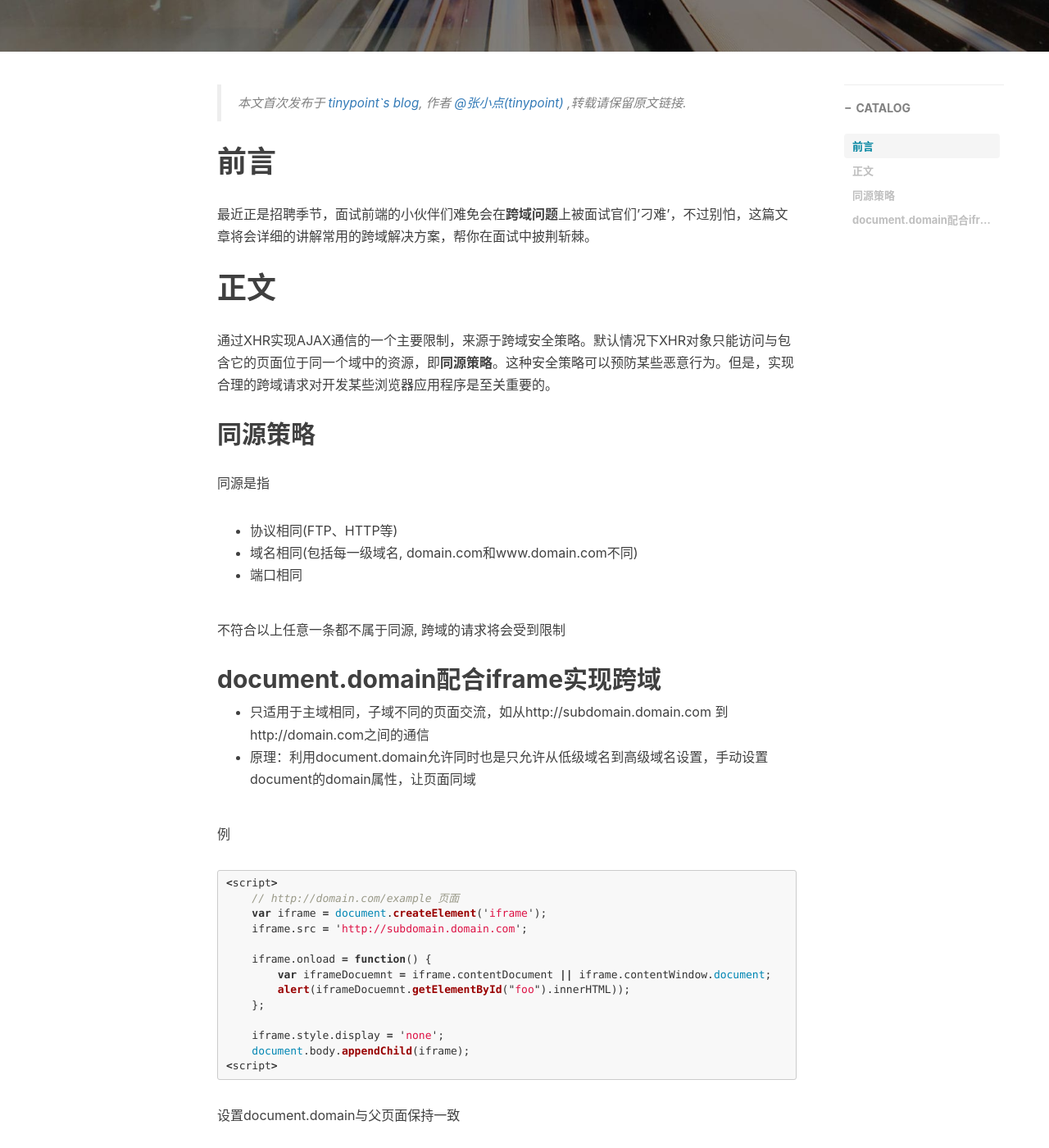
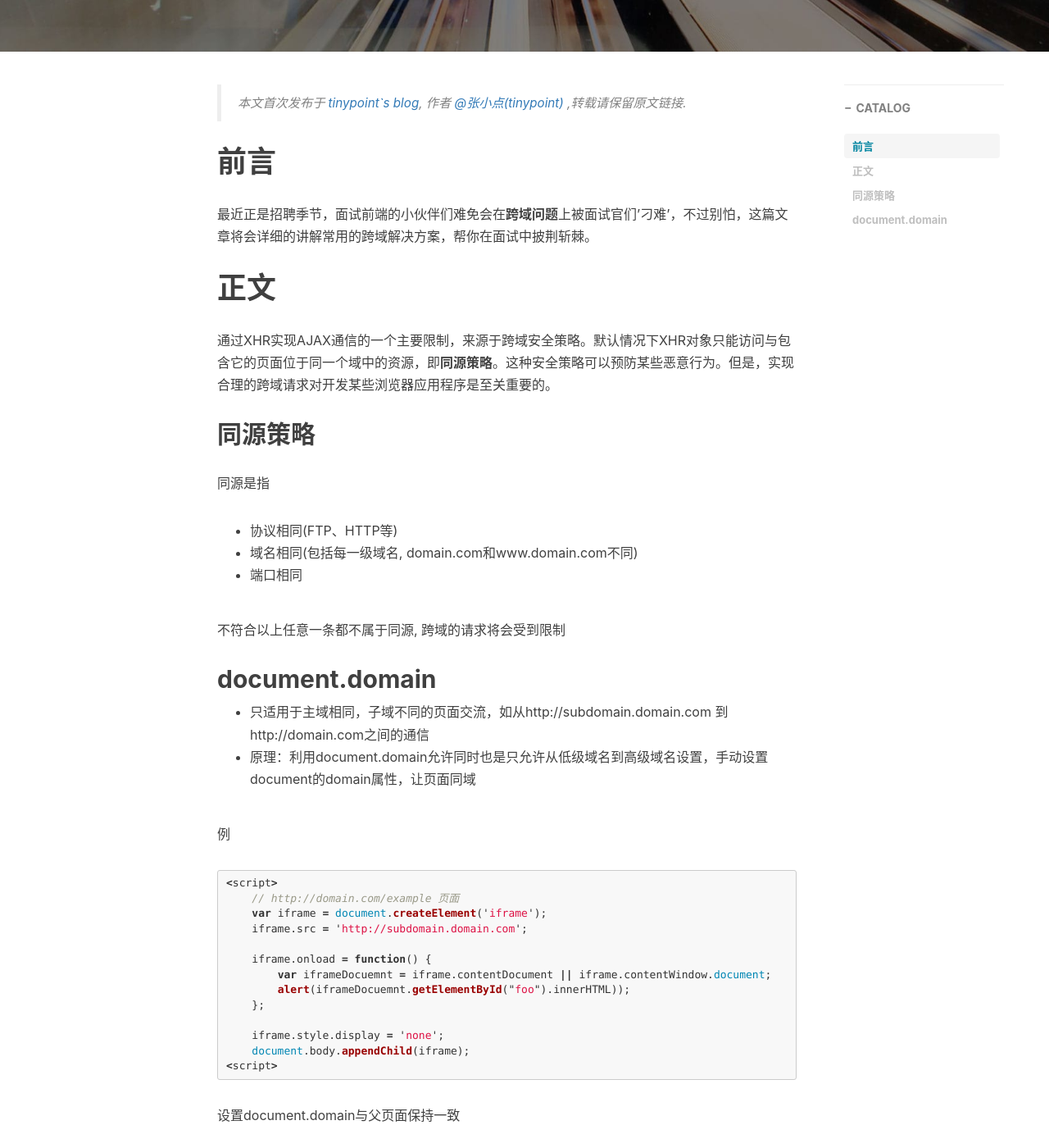
Before and after one commit to tinypoint/tinypoint.github.io, a Jekyll site: the page built from _posts/2017-09-28-面试必考的跨域问题你还是不会？别怕，这里有最全的总结！！！.md, in a window 1280 px wide and 1400 px high, scrolled down 581 px. Shown: the whole window at 82% size. Built offline with Jekyll 4.4.1, drawn with Linux system fonts in a browser that asks for light colours; nearby versions of some CDN libraries; comment, search, counter and statistics services are not loaded.

Commit message:
Update 2017-09-28-面试必考的跨域问题你还是不会？别怕，这里有最全的总结！！！.md

```diff
--- a/_posts/2017-09-28-面试必考的跨域问题你还是不会？别怕，这里有最全的总结！！！.md
+++ b/_posts/2017-09-28-面试必考的跨域问题你还是不会？别怕，这里有最全的总结！！！.md
@@ -30,7 +30,7 @@ tags:
 
 不符合以上任意一条都不属于同源, 跨域的请求将会受到限制
 
-## document.domain配合iframe实现跨域
+## document.domain
 
 - 只适用于主域相同，子域不同的页面交流，如从http://subdomain.domain.com 到http://domain.com之间的通信
 - 原理：利用document.domain允许同时也是只允许从低级域名到高级域名设置，手动设置document的domain属性，让页面同域
```
